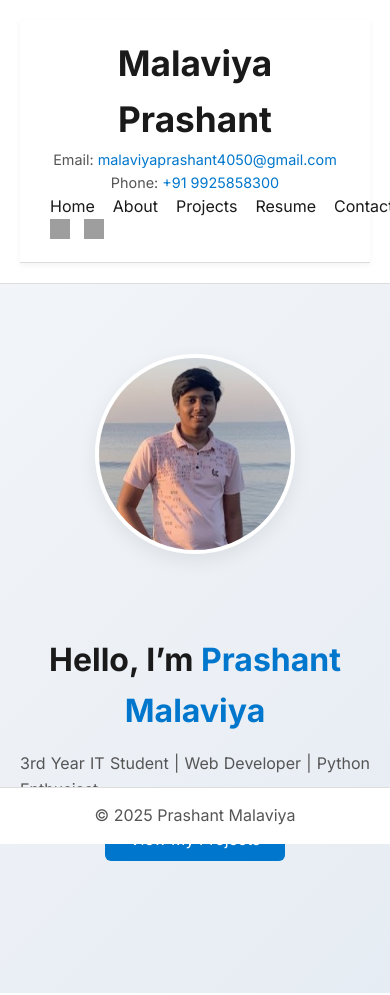
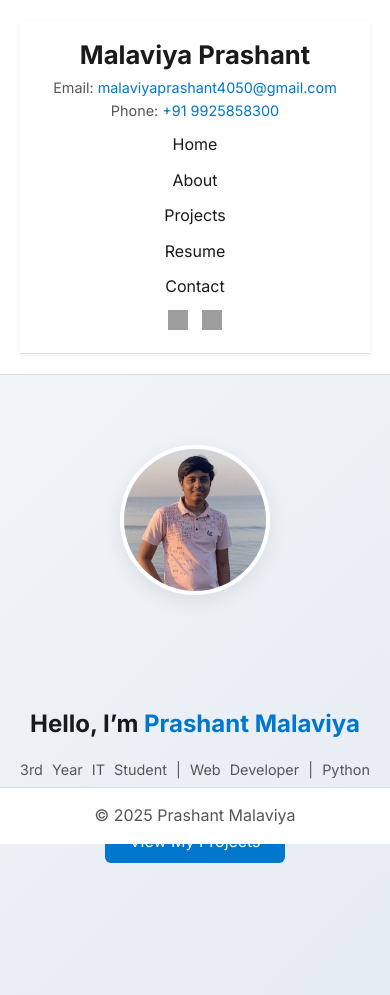
Before and after one commit to Prashant4050/Portfolio, a Flask app: page / in a window 390 px wide. Run offline with Flask 3, Linux system fonts and the light colour scheme; grey boxes are pictures that could not be loaded.

Commit message:
version 2

```diff
--- a/static/css/style.css
+++ b/static/css/style.css
@@ -93,6 +93,7 @@ header h1 a {
 .nav-links {
   display: flex;
   gap: 18px;
+  flex-wrap: wrap;
 }
 
 .nav-links a {
@@ -210,7 +211,7 @@ h2::after {
 
 /* ==== Hero Image ==== */
 .hero-image {
-  flex: 0 0 220px; /* Smaller fixed size for right image */
+  flex: 0 0 220px;
   display: flex;
   justify-content: center;
 }
@@ -363,13 +364,45 @@ footer {
   animation: slideIn 0.8s ease;
 }
 
-/* ==== Responsive ==== */
-@media (max-width: 768px) {
+/* ==== Responsive - Tablets ==== */
+@media (max-width: 1024px) {
+  .nav-container {
+    flex-direction: column;
+    gap: 10px;
+  }
   .hero {
     flex-direction: column-reverse;
     text-align: center;
   }
-  .hero-image {
-    margin-bottom: 20px;
+}
+
+/* ==== Responsive - Mobile ==== */
+@media (max-width: 600px) {
+  header h1 a {
+    font-size: 1.5rem;
+  }
+  .nav-left h1 {
+    font-size: 1.6rem;
+  }
+  .nav-links {
+    flex-direction: column;
+    gap: 10px;
+    align-items: center;
+  }
+  .hero-text h1 {
+    font-size: 1.5rem;
+  }
+  .hero-text .subtitle {
+    font-size: 0.9rem;
+  }
+  .hero-image img {
+    width: 150px;
+    height: 150px;
+  }
+  h2 {
+    font-size: 1.6rem;
+  }
+  main p {
+    font-size: 0.9rem;
   }
 }
--- a/templates/base.html
+++ b/templates/base.html
@@ -4,6 +4,7 @@
   <meta charset="UTF-8">
   <title>My Portfolio</title>
   <link rel="stylesheet" href="{{ url_for('static', filename='css/style.css') }}">
+  <meta name="viewport" content="width=device-width, initial-scale=1.0">
 </head>
 <body>
   <header>
```
